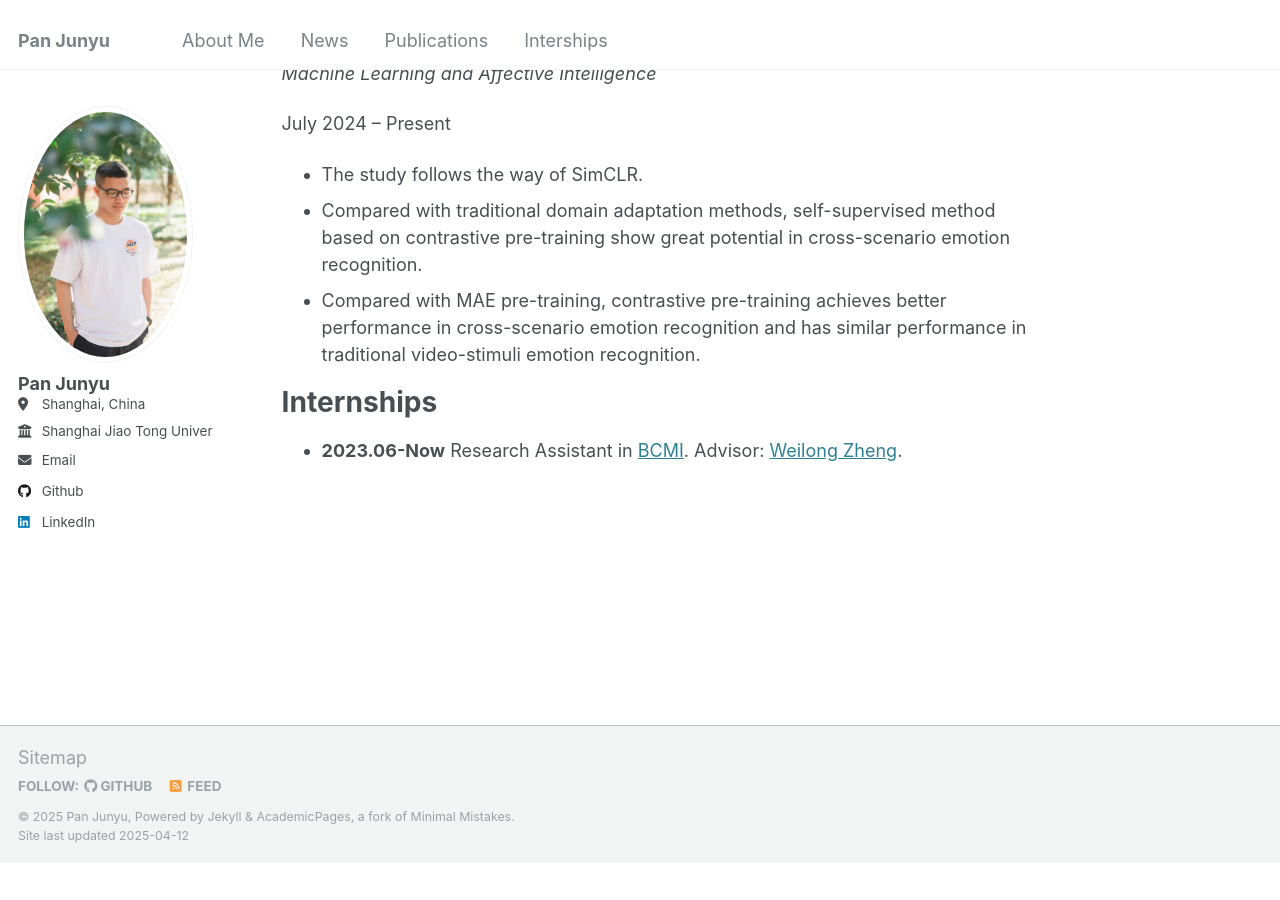
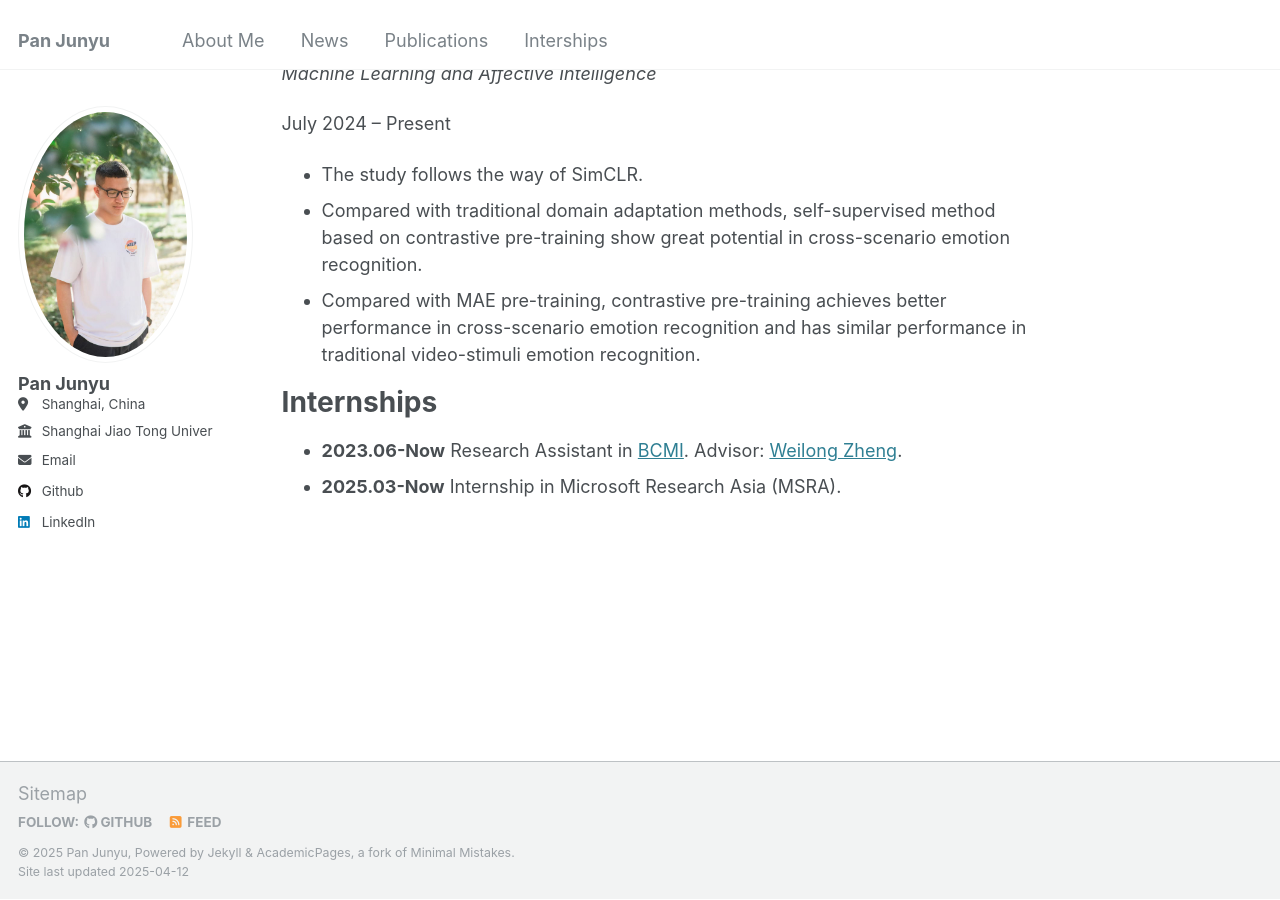
Before and after one commit to AlbertMentat/AlbertMentat.github.io, a Jekyll site: the page built from _pages/about.md, in a window 1280 px wide and 900 px high, scrolled down 1183 px. Built offline with Jekyll 4.4.1, drawn with Linux system fonts in a browser that asks for light colours; before the commit the page ends 2047 px from its top, so only the background shows below that.

Commit message:
Update about.md

```diff
--- a/_pages/about.md
+++ b/_pages/about.md
@@ -43,3 +43,4 @@ July 2024 -- Present
 Internships
 ======
 - **2023.06-Now** Research Assistant in [BCMI](https://bcmi.sjtu.edu.cn/). Advisor: [Weilong Zheng](https://weilongzheng.github.io/).
+- **2025.03-Now** Internship in Microsoft Research Asia (MSRA).
```
